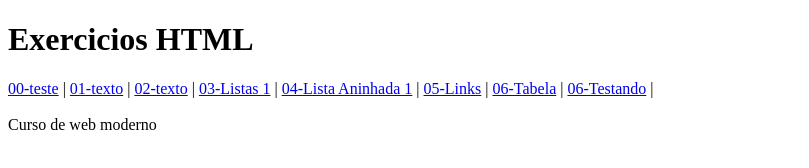
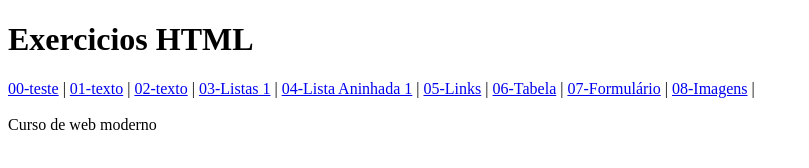
Before and after one commit to WellysonP/Pagina_HTML, a plain HTML site: page index.html in a window 1280 px wide. Shown: the whole page, without its empty margins (0-809 px from the left). Drawn offline with Linux system fonts and the light colour scheme.

Commit message:
modificado o arquivo index

```diff
--- a/index.html
+++ b/index.html
@@ -8,7 +8,7 @@
 </head>
 <body>
     <header>
-       <h1> Exercicios HTML</h1>
+       <h1> Exercicios HTML </h1>
     </header>
     <nav>
         <a href="exercicios/teste.html">00-teste</a> |
@@ -18,7 +18,8 @@
         <a href="exercicios/listaAninhada.html">04-Lista Aninhada 1</a> |
         <a href="exercicios/links.html">05-Links</a> |
         <a href="exercicios/tabela.html">06-Tabela</a> |
-        <a href="exercicios/testando.html">06-Testando</a> |
+        <a href="exercicios/form/form.html">07-Formulário</a> |
+        <a href="exercicios/images.html">08-Imagens</a> |
 
     </nav>
     <section id="conteudo"></section>
```
